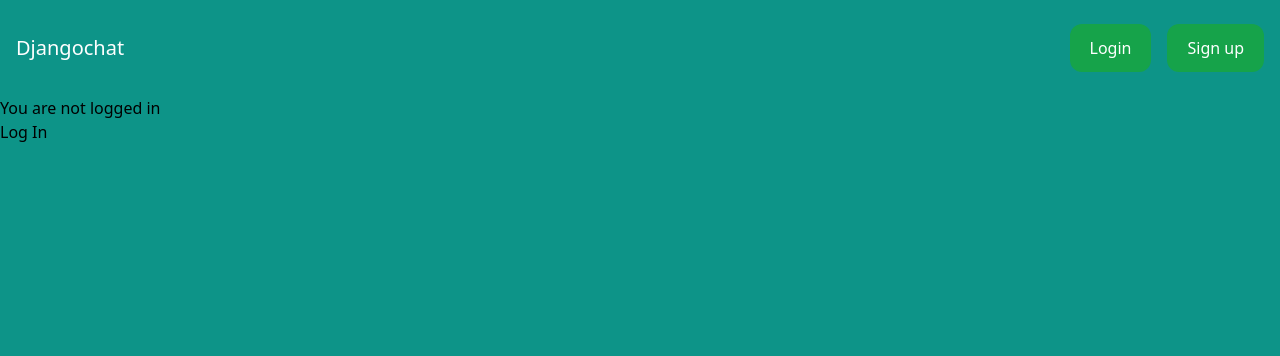
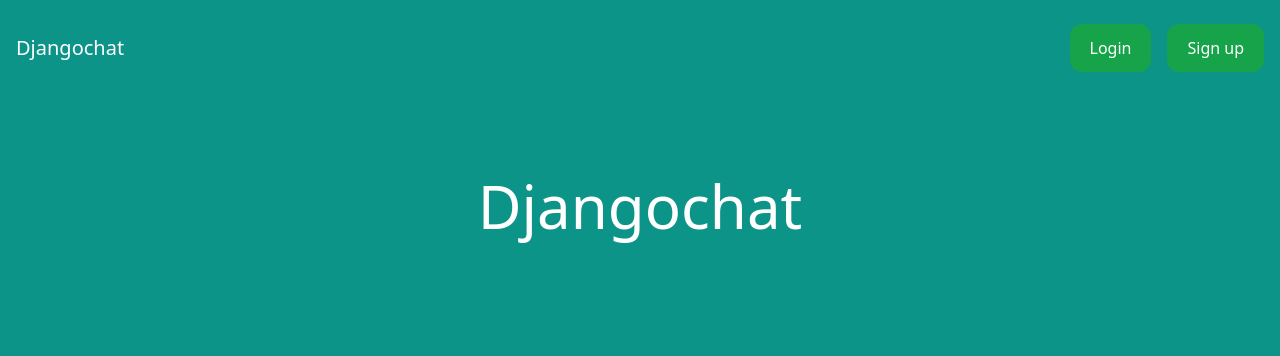
Before and after one commit to TanDao01262000/CMPE148-Chat-App, a Django app: template ChatApp/main_app/templates/main_app/home.html in a window 1280 px wide. Shown: the top 356 px of the page. Run offline with Django 4.2, Linux system fonts and the light colour scheme; the template is opened without the code that fills it, so the values that code supplies are empty; some libraries are stand-ins or nearby versions.

Commit message:
fixed homeview

```diff
--- a/ChatApp/main_app/templates/main_app/home.html
+++ b/ChatApp/main_app/templates/main_app/home.html
@@ -1,13 +1,9 @@
-{% extends "main_app/base.html" %}
+{% extends 'main_app/base.html' %}
 
-{% block title %}Home{% endblock %}
+{% block title %}Welcome | {% endblock %}
 
 {% block content %}
-{% if user.is_authenticated %}
-  Hi {{ user.username }}!
-  <p><a href="{% url 'logout' %}">Log Out</a></p>
-{% else %}
-  <p>You are not logged in</p>
-  <a href="{% url 'login' %}">Log In</a>
-{% endif %}
+<div class="p-10 lg:p-20 text-center">
+    <h1 class="text-3xl lg:text-6xl text-white">Djangochat</h1>
+</div>
 {% endblock %}
--- a/ChatApp/main_app/urls.py
+++ b/ChatApp/main_app/urls.py
@@ -6,6 +6,6 @@ urlpatterns = [
     path('login/', views.loginView, name='login'),
     path('logout/', auth_views.LogoutView.as_view(), name='logout'),
     path('signup/', views.signup, name='signup'),
-    path('home/', views.home, name='home'),
+    path('', views.home, name='home'),
 
 ]
--- a/ChatApp/main_app/views.py
+++ b/ChatApp/main_app/views.py
@@ -51,4 +51,4 @@ def index(request):
 
 # @login_required
 def home(request):
-    return render(request, 'main_app/index.html')
+    return render(request, 'main_app/home.html')
```
Also changed, not shown: ChatApp/main_app/templates/main_app/frontpage.html (deleted, +0 -9 lines).
